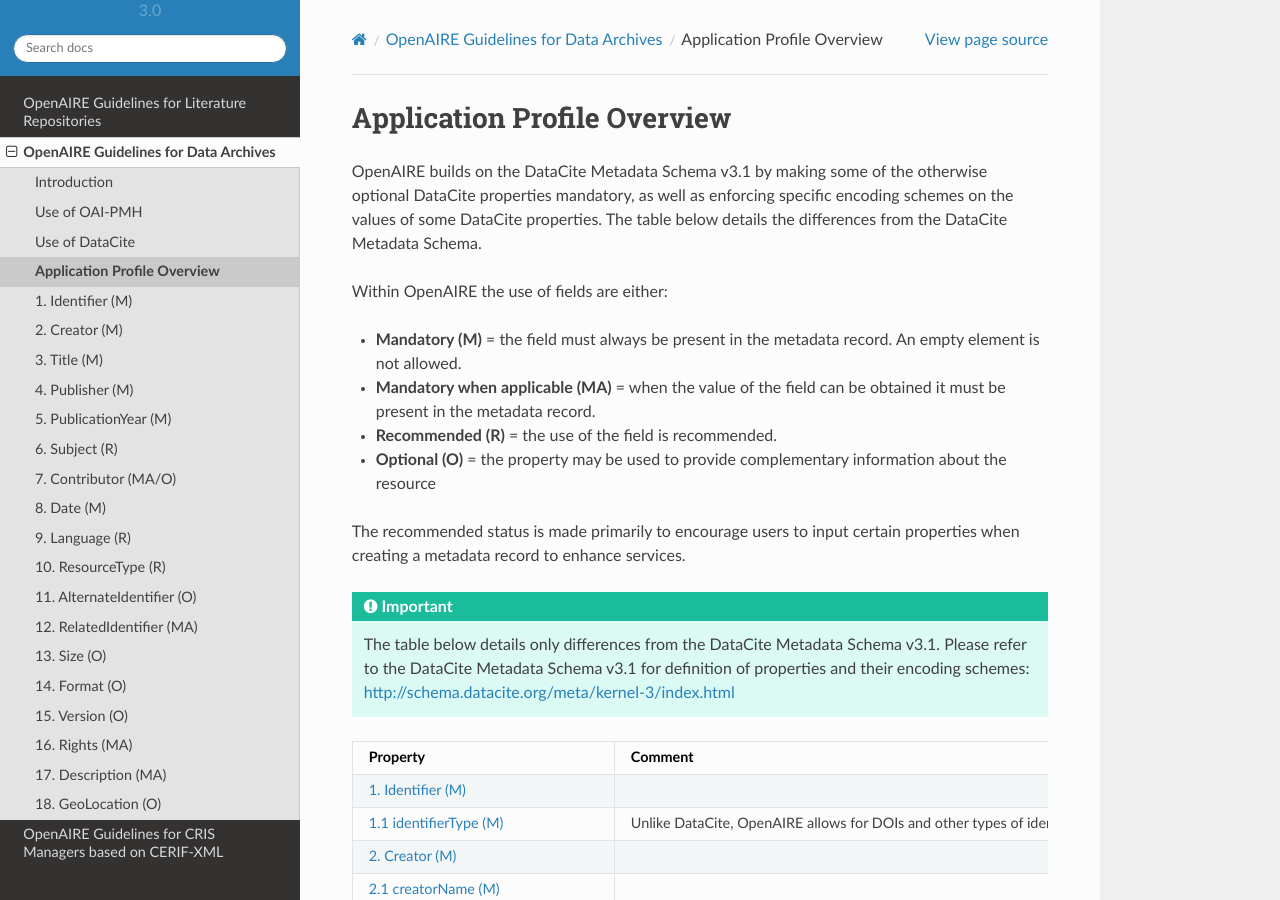
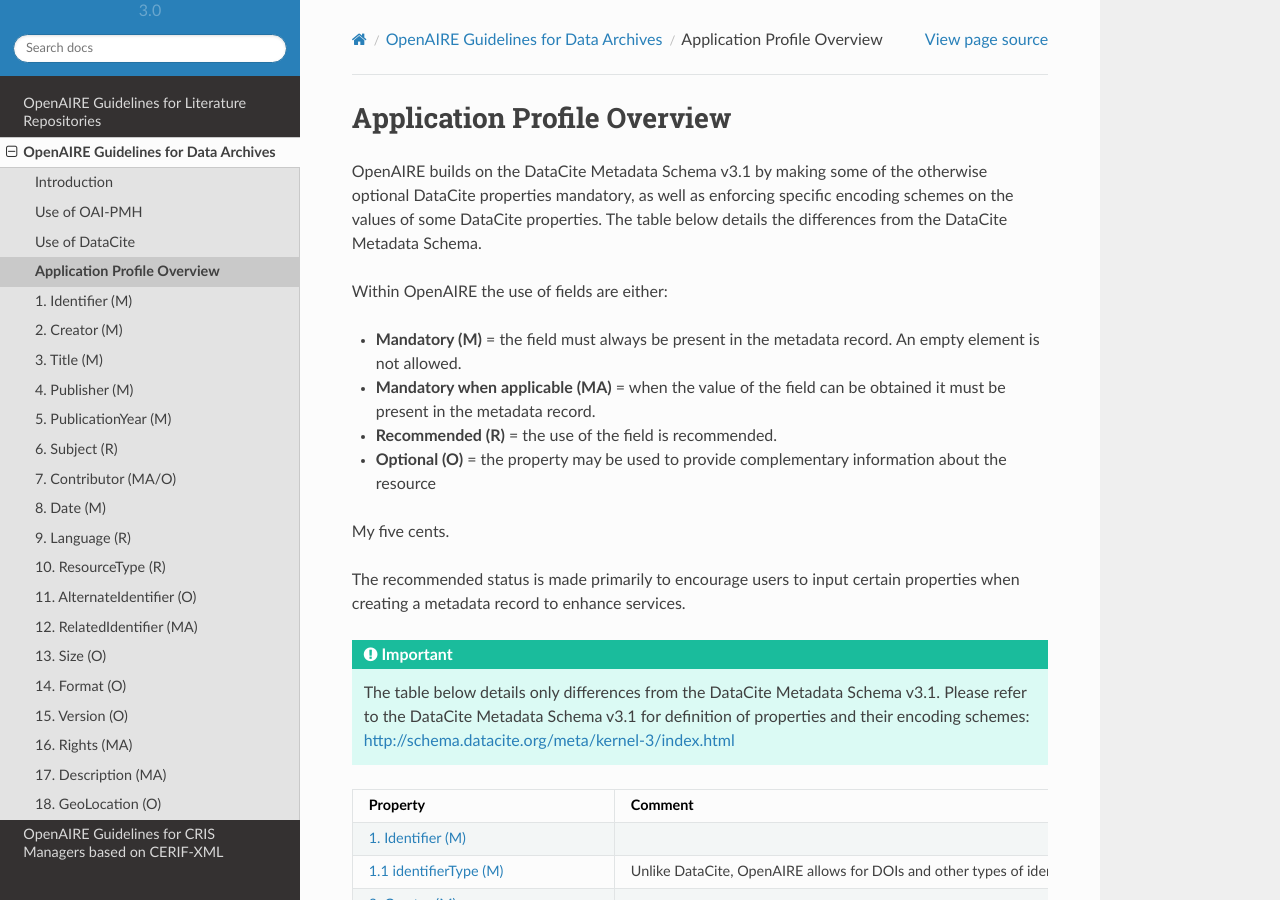
Before and after one commit to openaire/guidelines, a Sphinx documentation site: the page built from docs/data/application_profile.rst, in a window 1280 px wide and 900 px high. Built offline with Sphinx 7.4.7 and the Read the Docs theme 2.0.0, drawn with Linux system fonts in a browser that asks for light colours.

Commit message:
Adding extra information.

```diff
--- a/docs/data/application_profile.rst
+++ b/docs/data/application_profile.rst
@@ -7,6 +7,8 @@
 OpenAIRE builds on the DataCite Metadata Schema |datacitever| by making some of the otherwise optional DataCite properties mandatory, as well as enforcing specific encoding schemes on the values of some DataCite properties. The table below details the differences from the DataCite Metadata Schema.
 
 .. include:: ../common/definitions.rst
+
+My five cents.
 
 The recommended status is made primarily to encourage users to input certain properties when creating a metadata record to enhance services.
 
```
